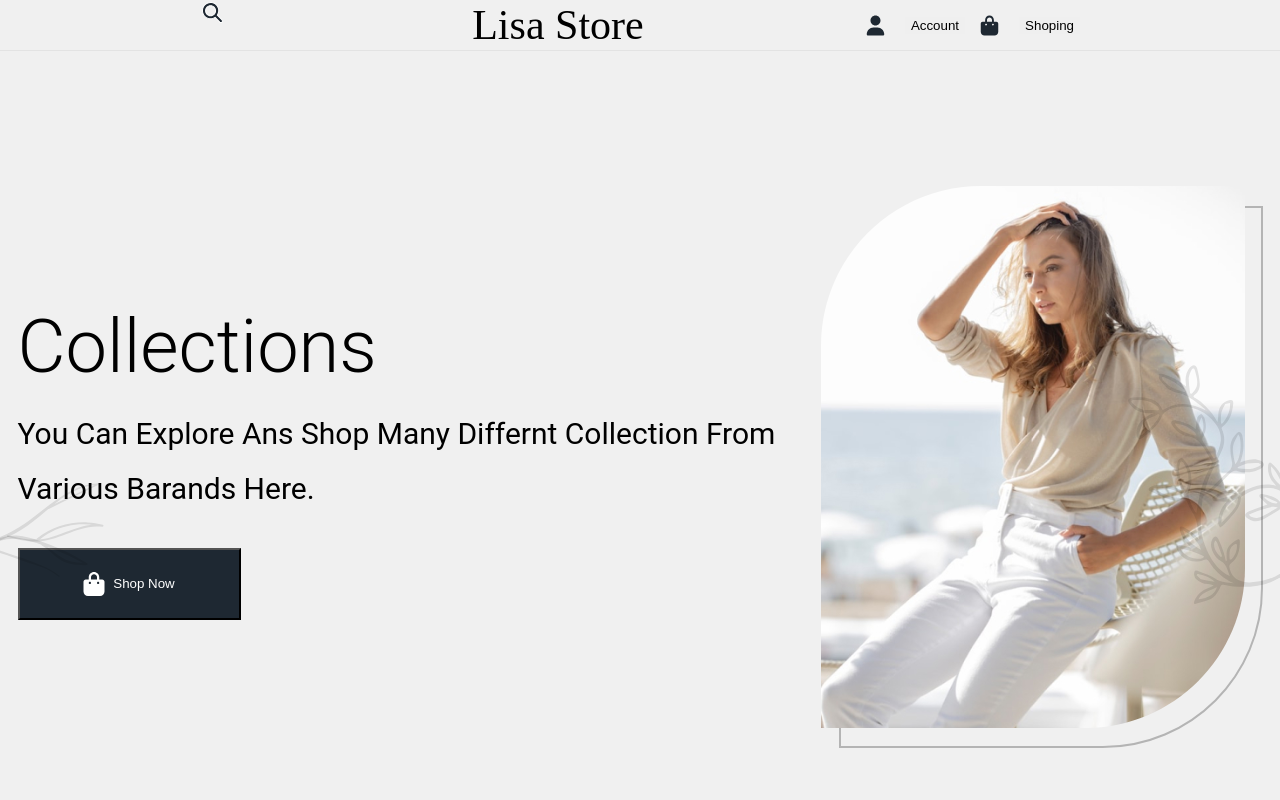
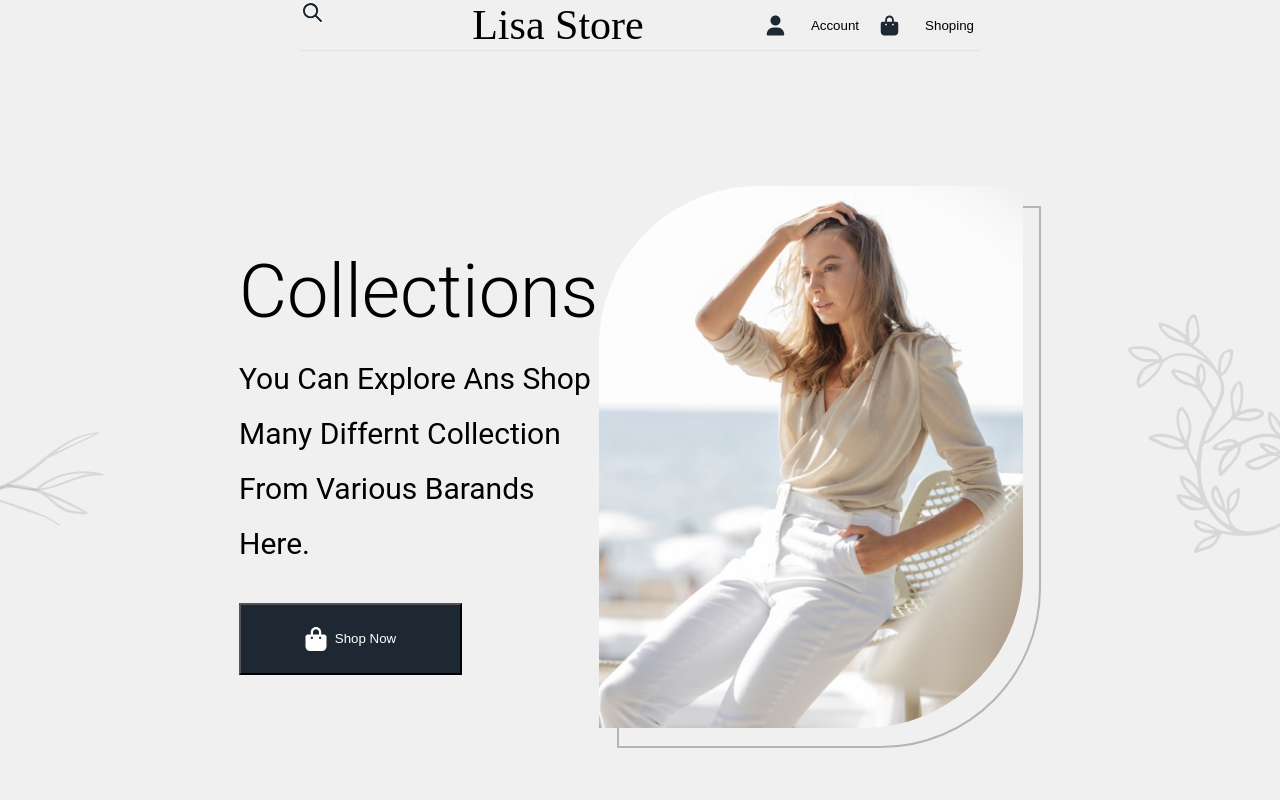
Before and after one commit to sonchau1997/lisa-store, a React (Create React App) app: page / in a window 1280 px wide. Shown: the top 800 px of the page. Built offline with nearby package versions, Linux system fonts and the light colour scheme.

Commit message:
Update Header

```diff
--- a/src/components/Header/Header.jsx
+++ b/src/components/Header/Header.jsx
@@ -8,9 +8,10 @@ import { ReactComponent as UserIcon } from "assets/user-icon.svg";
 import { ReactComponent as ShopingIcon } from "assets/shoping-icon.svg";
 const StyledHeader = styled.div`
   background: #f0f0f0;
+  padding:0 300px;
   height: 847px;
+  position: relative;
   .top-main {
-    position: relative;
     width: 100%;
   }
   .nav {
@@ -18,7 +19,6 @@ const StyledHeader = styled.div`
     justify-content: space-between;
     align-items: center;
     border-bottom: 1px solid #e3e3e3;
-    padding:0 200px;
 
   }
   .content-left {
@@ -78,6 +78,7 @@ const StyledHeader = styled.div`
     width: 100%;
     display: flex;
     justify-content: center;
+
   }
   .btn-shop-with-icon {
     display: flex;
@@ -114,6 +115,7 @@ const StyledHeader = styled.div`
     justify-content: space-around;
     align-items: center;
     padding-top:135px
+
   }
   .search-icon {
     height: 50px;
```
